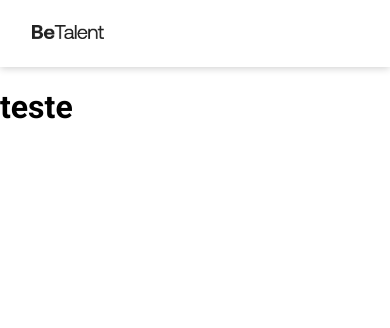
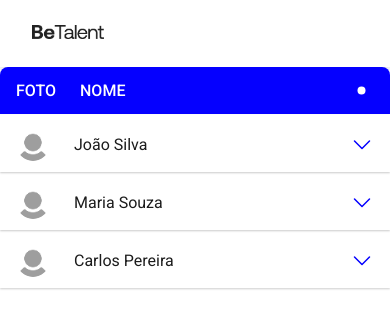
Before and after one commit to RodrigoDGoulart/react-lista-funcionarios, a React (Vite) app: page / in a window 390 px wide. Shown: the top 328 px of the page. Built offline with nearby package versions, Linux system fonts and the light colour scheme.

Commit message:
feat: mobile table with accordion

```diff
--- a/package.json
+++ b/package.json
@@ -12,6 +12,7 @@
   },
   "dependencies": {
     "json-server": "^1.0.0-beta.3",
+    "phosphor-react": "^1.4.1",
     "react": "^19.0.0",
     "react-dom": "^19.0.0",
     "sass": "^1.85.1",
--- a/src/App.tsx
+++ b/src/App.tsx
@@ -1,10 +1,15 @@
 import Header from "./components/Header";
+import Table from "./components/Table";
 
 function App() {
   return (
     <>
       <Header />
-      <h1>teste</h1>
+      <Table content={[
+      { foto: "", nome: "João Silva", cargo: "Desenvolvedor", dataAdmissao: new Date(), telefone: "123" },
+      { foto: "", nome: "Maria Souza", cargo: "Designer", dataAdmissao: new Date(), telefone: "123" },
+      { foto: "", nome: "Carlos Pereira", cargo: "Gerente de Projetos", dataAdmissao: new Date(), telefone: "123" }
+      ]} />
     </>
   );
 }
--- a/src/components/Table/Header/index.tsx
+++ b/src/components/Table/Header/index.tsx
@@ -1,4 +1,5 @@
 import styles from "./style.module.scss";
+import dot from "../../../assets/white-dot.svg";
 
 interface Props {
   titles: string[];
@@ -6,13 +7,16 @@ interface Props {
 
 export default function Header({ titles }: Props) {
   return (
+    <div className={styles.header}>
       <div
-      className={styles.header}
+        className={styles.titles}
         style={{ gridTemplateColumns: `repeat(${titles.length}, 1fr)` }}
       >
         {titles.map((title) => (
           <h4 key={title}>{title}</h4>
         ))}
       </div>
+      <img className={styles.dot} src={dot} />
+    </div>
   );
 }
--- a/src/components/Table/Header/style.module.scss
+++ b/src/components/Table/Header/style.module.scss
@@ -4,10 +4,15 @@
   background-color: $blue-primary;
   color: $white;
   border: 12px;
-  display: grid;
   padding: 14px 32px;
   border-top-left-radius: 8px;
   border-top-right-radius: 8px;
+  display: flex;
+}
+
+.header .titles {
+  display: grid;
+  flex: 1;
 }
 
 .header h4 {
@@ -18,3 +23,33 @@
   font-size: 16px;
   font-weight: 500;
 }
+
+@media (min-width: calc($mobile-breakpoint + 1px)) {
+  .dot {
+    display: none;
+  }
+}
+
+@media (max-width: $mobile-breakpoint) {
+  .dot {
+    margin-inline: 8px;
+  }
+
+  .header {
+    padding: 14px 16px;
+  }
+
+  .titles h4 {
+    gap: 24px;
+    flex: none;
+  }
+
+  .titles {
+    display: flex !important;
+    gap: 24px;
+
+    > :nth-child(n+3) {
+      display: none;
+    }
+  }
+}
--- a/src/components/Table/Row/style.module.scss
+++ b/src/components/Table/Row/style.module.scss
@@ -7,3 +7,9 @@
   grid-template-columns: repeat(5, 1fr);
   padding: 8px 32px;
 }
+
+@media (max-width: $mobile-breakpoint) {
+  .row {
+    display: none;
+  }
+}
--- /dev/null
+++ b/src/components/Table/RowMobile/Info/index.tsx
@@ -0,0 +1,15 @@
+import styles from './style.module.scss';
+
+interface Props {
+  value: string;
+  label: string;
+}
+
+export default function Info({ value, label }: Props) {
+  return(
+    <div className={styles.info}>
+      <span className={styles.label}>{label}</span>
+      <span className={styles.value}>{value}</span>
+    </div>
+  )
+}
--- /dev/null
+++ b/src/components/Table/RowMobile/Info/style.module.scss
@@ -0,0 +1,12 @@
+@import '../../../../styles/variables';
+
+.info {
+  display: flex;
+  align-items: center;
+  border-bottom: 1px $gray-10 dotted;
+}
+
+.label {
+  font-weight: bold;
+  flex: 1;
+}
--- /dev/null
+++ b/src/components/Table/RowMobile/index.tsx
@@ -0,0 +1,49 @@
+import styles from "./style.module.scss";
+
+import { Funcionario } from "../../../@types";
+
+import Avatar from "../../Avatar";
+import { CaretDown, CaretUp } from "phosphor-react";
+import { useState } from "react";
+import Info from "./Info";
+
+interface Props {
+  data: Funcionario;
+}
+
+export default function RowMobile({ data }: Props) {
+  const [open, setOpen] = useState(false);
+
+  function switchOpen() {
+    setOpen(!open);
+  }
+
+  return (
+    <div className={styles.container}>
+      <div className={styles.row}>
+        <Avatar src={data.foto} />
+        <span>{data.nome}</span>
+        {open ? (
+          <CaretUp
+            className={styles.down_icon}
+            size={24}
+            onClick={switchOpen}
+          />
+        ) : (
+          <CaretDown
+            className={styles.down_icon}
+            size={24}
+            onClick={switchOpen}
+          />
+        )}
+      </div>
+      <div className={`${styles.details} ${open ? (styles.details_open) : ('')}`}>
+        <div className={styles.content}>
+          <Info label="Cargo" value={data.cargo} />
+          <Info label="Data de admissão" value={data.dataAdmissao.toLocaleDateString('pt-BR')} />
+          <Info label="Telefone" value={data.telefone} />
+        </div>
+      </div>
+    </div>
+  );
+}
--- /dev/null
+++ b/src/components/Table/RowMobile/style.module.scss
@@ -0,0 +1,51 @@
+@import '../../../styles/variables';
+
+.container {
+  box-shadow: $shadow;
+}
+
+.row {
+  display: flex;
+  align-items: center;
+  padding: 12px 16px;
+  gap: 24px;
+}
+
+.row span {
+  flex: 1;
+}
+
+.down_icon {
+  color: $blue-primary;
+  min-width: 24px;
+}
+
+.details {
+  margin-top: -1px;
+  max-height: 0;
+  display: flex;
+  flex-direction: column;
+  overflow: hidden;
+  opacity: 0;
+  transition: max-height 0.5s ease-in-out, opacity 0.5s ease;
+}
+
+.details .content {
+  flex: 1;
+  display: flex;
+  flex-direction: column;
+  gap: 16px;
+  padding: 16px;
+  padding-bottom: 32px;
+}
+
+.details_open {
+  opacity: 1;
+  max-height: 300px;
+}
+
+@media (min-width: calc($mobile-breakpoint + 1px)) {
+  .row {
+    display: none;
+  }
+}
--- a/src/components/Table/index.tsx
+++ b/src/components/Table/index.tsx
@@ -4,10 +4,10 @@ import Header from "./Header";
 import Row from "./Row";
 
 import { Funcionario } from "../../@types";
+import RowMobile from "./RowMobile";
 
 interface Props {
   content: Funcionario[];
-  mobileMaxColumns: number;
 }
 
 const columns = ["foto", "nome", "cargo", "data de admissão", "telefone"];
@@ -15,12 +15,13 @@ const columns = ["foto", "nome", "cargo", "data de admissão", "telefone"];
 export default function Table(props: Props) {
   return (
     <div className={styles.table}>
-      <Header
-        titles={columns}
-      />
+      <Header titles={columns} />
       <div className={styles.body}>
-        {props.content.map(item => (
-          <Row data={item} />
+        {props.content.map((item) => (
+          <>
+            <Row data={item} />
+            <RowMobile data={item} />
+          </>
         ))}
       </div>
     </div>
--- a/src/styles/_variables.scss
+++ b/src/styles/_variables.scss
@@ -9,3 +9,5 @@ $white: #FFFFFF;
 
 $shadow: 0px 1px 2px 0px rgba(0,0,0,0.2);
 $shadow-2: 0px 1px 8px 0px rgba(0,0,0,0.2);
+
+$mobile-breakpoint: 636px;
```
Also changed, not shown: src/assets/white-dot.svg (added), 1 other file (tests, documents, lock files or other folders). Lines whose indentation alone changed are shown as unchanged.
